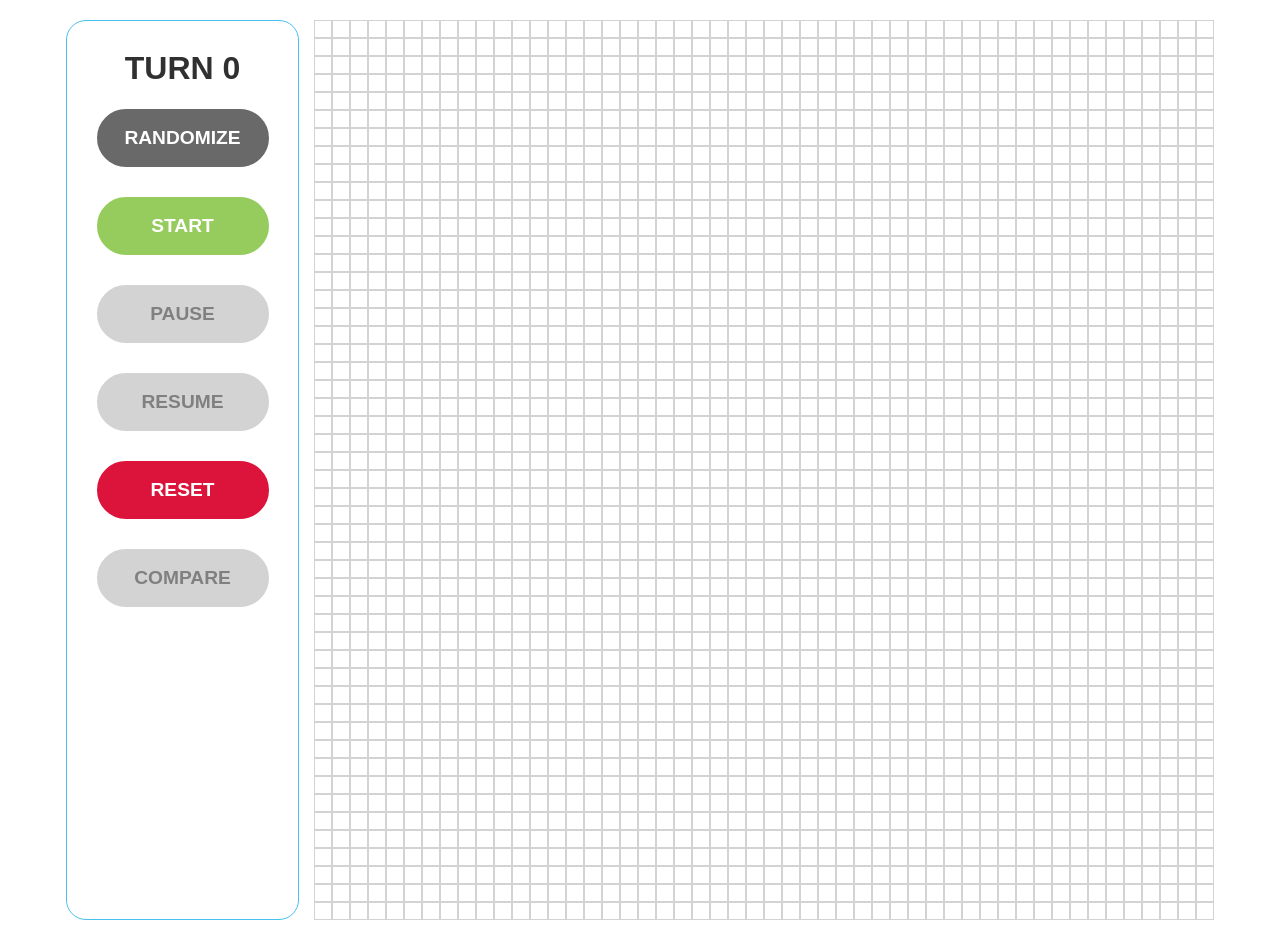
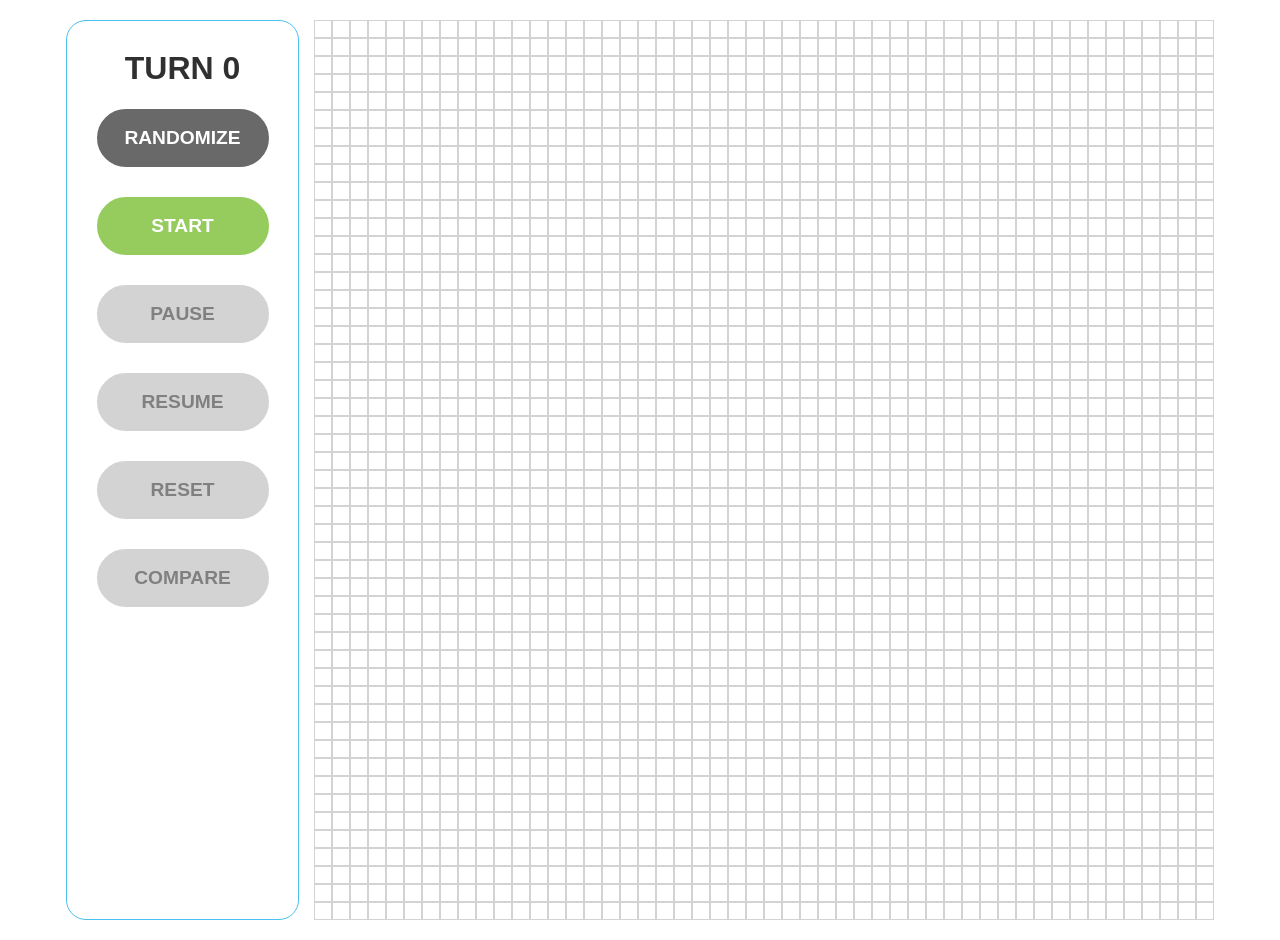
Before and after one commit to JimothyScript/the-best-game-in-the-world, a React (Create React App) app: page / in a window 1280 px wide. Built offline with nearby package versions, Linux system fonts and the light colour scheme.

Commit message:
Fix options syntax in Menu to be more consistent

```diff
--- a/src/components/App.js
+++ b/src/components/App.js
@@ -26,7 +26,6 @@ class App extends Component {
     // Populate approximately 25%, which is around 625, out of 2,500 cells
     const { rowLen, colLen } = size;
     const initialGrid = [];
-    console.log(size, random);
 
     // Lowest usually in the range of high 500 (23%) and
     // maxRandomNum won't allow more than 677 (27%) to be populated.
--- a/src/components/Menu/Menu.css
+++ b/src/components/Menu/Menu.css
@@ -91,20 +91,22 @@
 /* randomize */
 
 /* LOCKED BUTTONS */
+.menu-btns button.randomize.lock,
 .menu-btns button.start.lock,
 .menu-btns button.pause.lock,
 .menu-btns button.resume.lock,
-.menu-btns button.compare.lock,
-.menu-btns button.randomize.lock {
+.menu-btns button.reset.lock,
+.menu-btns button.compare.lock {
   color: #808080;
   background-color: #D3D3D3;
   border: 2px solid #D3D3D3;
 }
+.menu-btns button.randomize.lock:hover,
 .menu-btns button.start.lock:hover,
 .menu-btns button.pause.lock:hover,
 .menu-btns button.resume.lock:hover,
-.menu-btns button.compare.lock:hover,
-.menu-btns button.randomize.lock:hover {
+.menu-btns button.reset.lock:hover,
+.menu-btns button.compare.lock:hover {
   color: #FFFFFF;
   background-color: #D3D3D3;
 }
--- a/src/components/Menu/Menu.js
+++ b/src/components/Menu/Menu.js
@@ -2,12 +2,14 @@ import React from 'react';
 import './Menu.css';
 
 const Menu = ({handleClick, turnNumber, start, pause, compare}) => {
-  const options = ['randomize', 'start', 'pause', 'resume', 'reset', 'compare lock'];
+  const options = ['randomize', 'start', 'pause', 'resume', 'reset', 'compare'];
 
   // 'pause' and 'resume' will be locked initially
   if (start) {
     options[2] = 'pause lock';
     options[3] = 'resume lock';
+    options[4] = 'reset lock';
+    options[5] = 'compare lock';
   } else {
     options[1] = 'start lock';
     options[0] = 'randomize lock';
```
